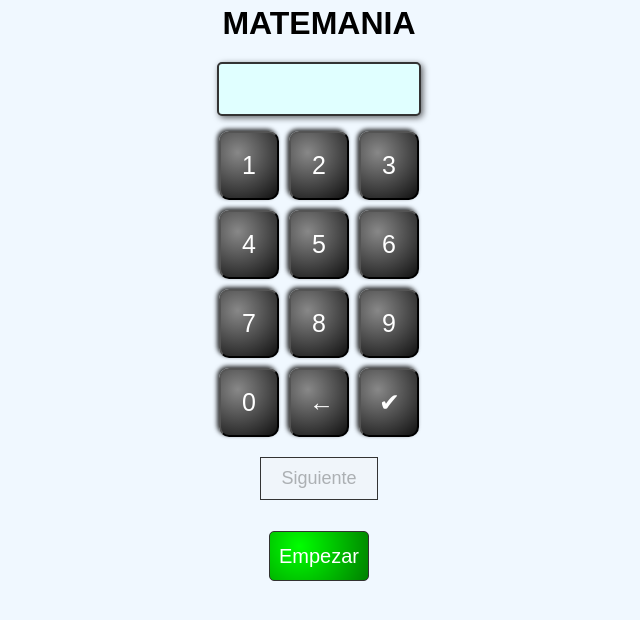
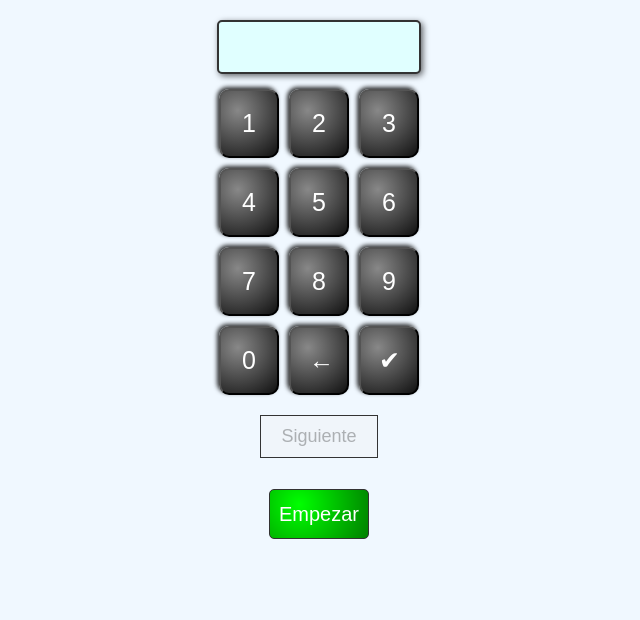
Before and after one commit to dj435/matemania, a plain HTML site: page index.html in a window 1280 px wide. Shown: the whole page, without its empty margins (321-961 px from the left). Drawn offline with Linux system fonts and the light colour scheme.

Commit message:
Update index.html

```diff
--- a/index.html
+++ b/index.html
@@ -88,15 +88,10 @@
       height: 30px;
     }
 
-h1 {
-    margin-top: 0;
-  margin-bottom: 1px;
-}
   </style>
 </head>
 <body>
 
-  <h1>MATEMANIA</h1>
 
   <div class="pregunta" id="pregunta"></div>
 
```
